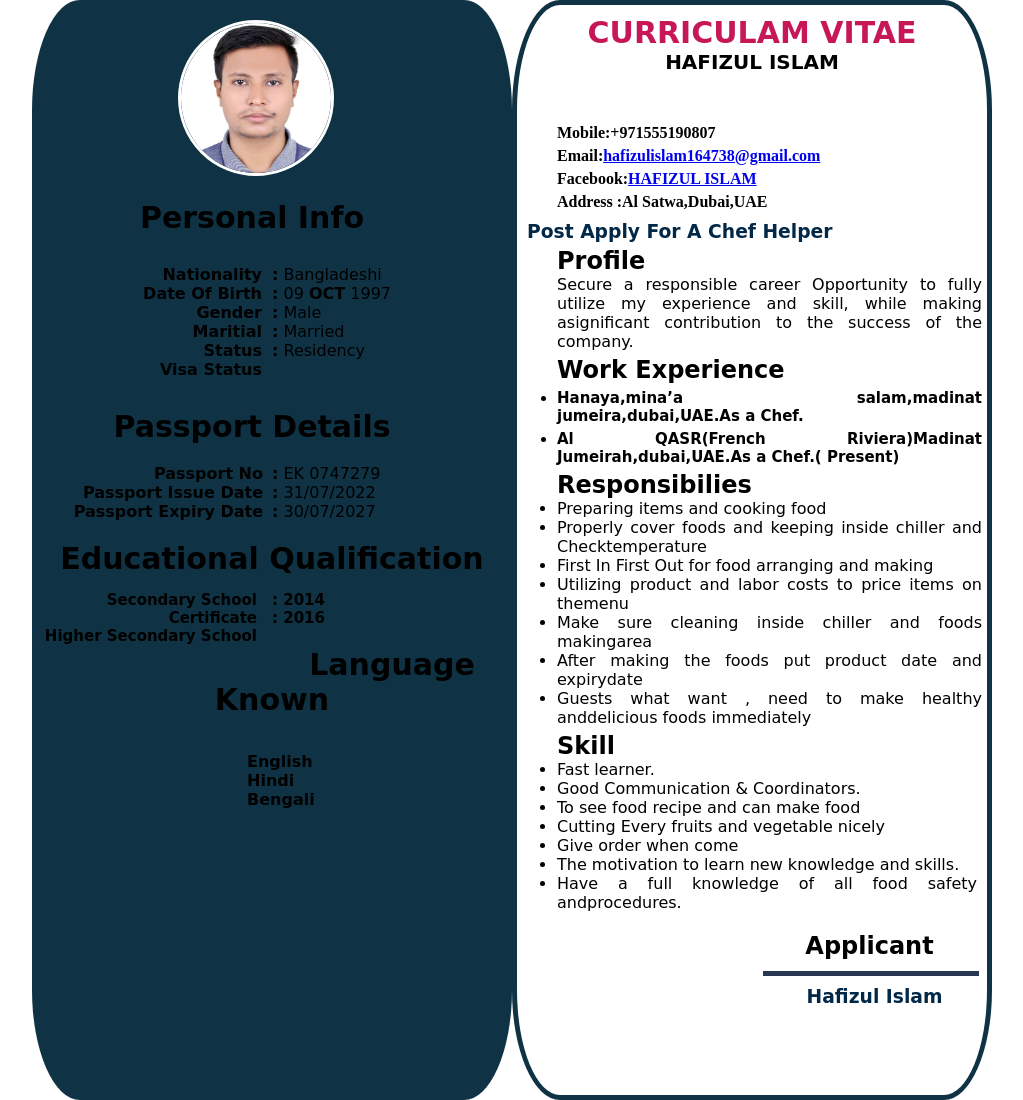
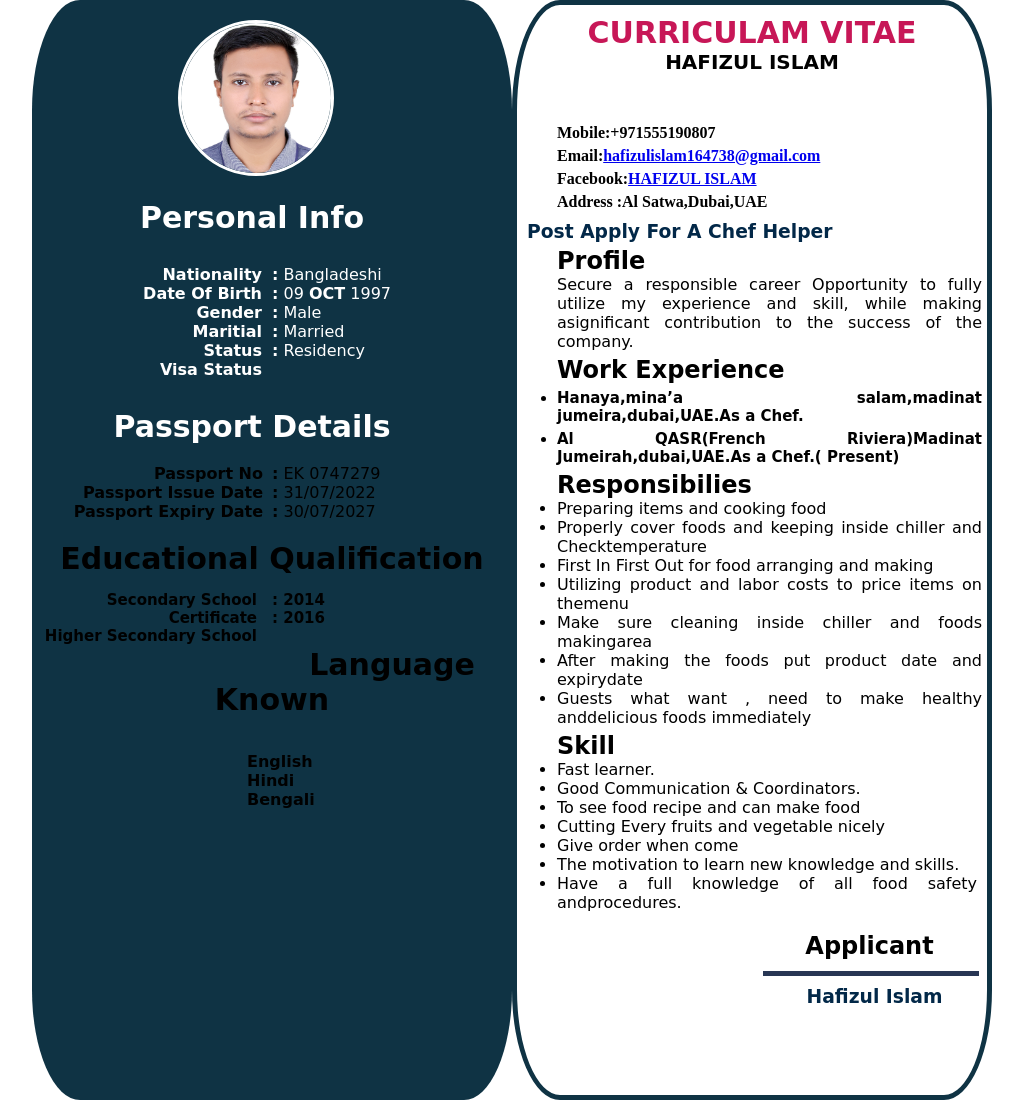
Before and after one commit to hafizul1997/CV-1, a plain HTML site: page index.html in a window 1280 px wide. Shown: the whole page, without its empty margins (128-1151 px from the left). Drawn offline with Linux system fonts and the light colour scheme.

Commit message:
Update cv.css

```diff
--- a/cv.css
+++ b/cv.css
@@ -122,7 +122,7 @@ margin-top:10px;
 	text-align:center;
 	font-family: 'Black Ops One', cursive;
 	font-size:16px;
-	color:#000;
+	color:white;
 	text-align:right;
 
 }
@@ -130,7 +130,7 @@ margin-top:10px;
 
 	font-family: 'Black Ops One', cursive;
 	font-size:16px;
-	color:#000;
+	color:white;
 
 }
 
@@ -148,6 +148,7 @@ margin-top:10px;
     margin-left: -20px;
     box-sizing: border-box;
     overflow: hidden;
+	color:#fff;
 }
 .passport_content{
 	width:240px;
```
